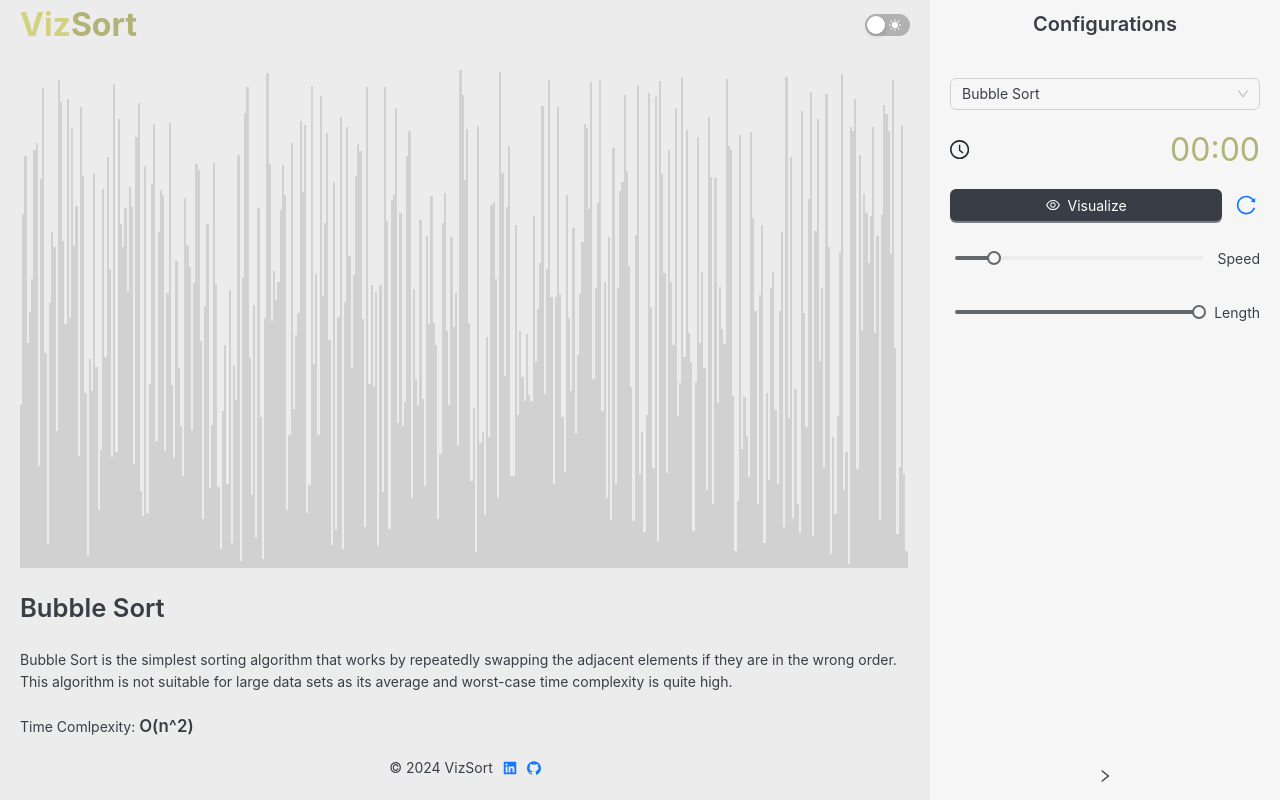
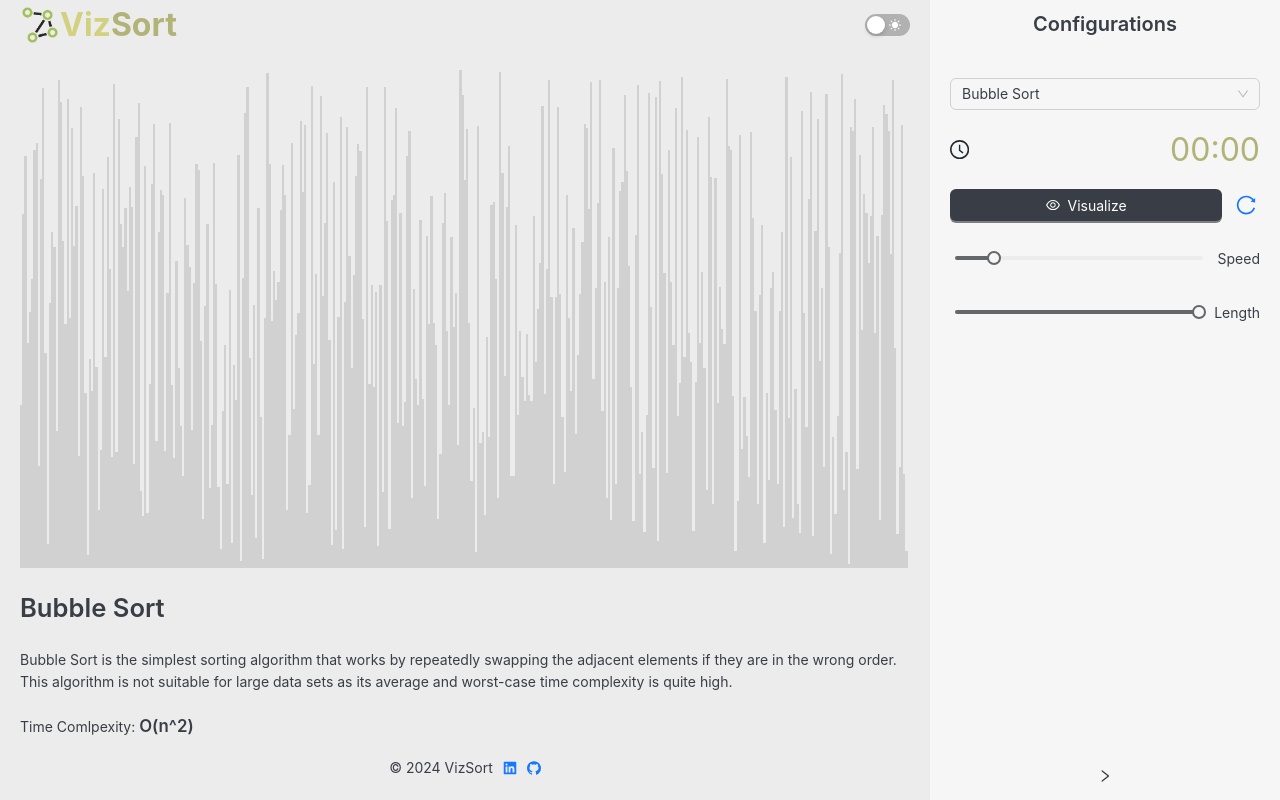
Before and after one commit to mohammedelgammal/viz_sort, a React (Vite) app: page / in a window 1280 px wide. Built offline with nearby package versions, Linux system fonts and the light colour scheme.

Commit message:
changing_logo_adding_another_favicon

```diff
--- a/src/components/Header/Header.module.css
+++ b/src/components/Header/Header.module.css
@@ -6,6 +6,9 @@
 }
 
 .logo {
+  display: flex;
+  align-items: center;
+  justify-content: center;
   font-size: 32px;
   font-weight: 700;
   color: var(--primary-color);
--- a/src/components/Header/Header.tsx
+++ b/src/components/Header/Header.tsx
@@ -1,7 +1,8 @@
 import { useContext } from "react";
-import { Flex, Switch, Typography } from "antd";
+import { Flex, Image, Switch, Typography } from "antd";
 import { MoonFilled, SunFilled } from "@ant-design/icons";
 import themeContext from "src/contexts/themeContext";
+import logo from "src/assets/vizsort_logo.png";
 import Style from "./Header.module.css";
 
 export default (): JSX.Element => {
@@ -10,6 +11,13 @@ export default (): JSX.Element => {
   return (
     <Flex className={Style.header}>
       <Typography.Text className={Style.logo}>
+        <Image
+          preview={false}
+          height={40}
+          width={40}
+          src={logo}
+          alt="viz_sort_logo"
+        />
         <span>Viz</span>Sort
       </Typography.Text>
       <Switch
```
Also changed, not shown: src/assets/vizsort_logo.png, 1 other file (tests, documents, lock files or other folders).
